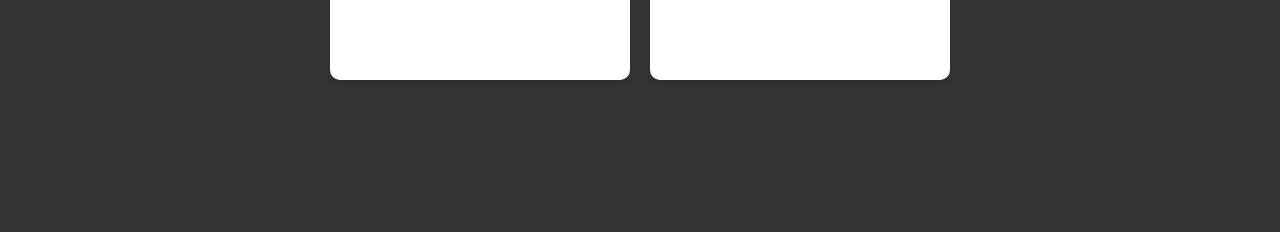
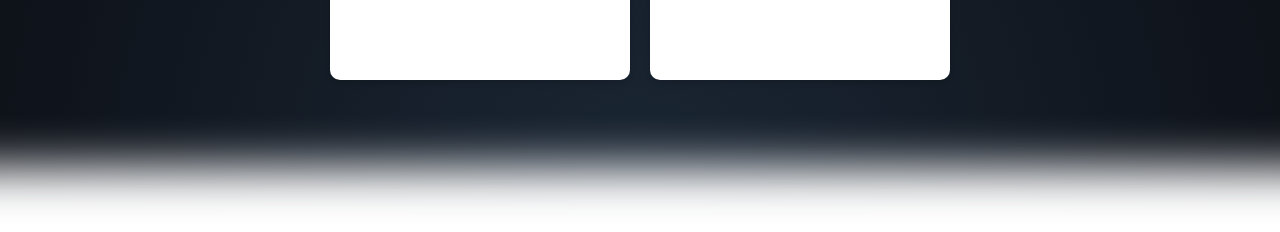
Before and after one commit to JHYOOOOON/holiday-photo, a React (Create React App) app: page / in a window 1280 px wide. Shown: the part 565-797 px from the top of the page. Built offline with nearby package versions, Linux system fonts and the light colour scheme.

Commit message:
style: 눈 스타일 수정

```diff
--- a/src/App.tsx
+++ b/src/App.tsx
@@ -9,6 +9,9 @@ function App() {
 			<Reset />
 			<Router />
 			<Snowfall />
+			<Snow>
+				<StackedSnow />
+			</Snow>
 		</StyledApp>
 	);
 }
@@ -20,9 +23,26 @@ const StyledApp = styled.div`
 	width: 100%;
 	height: 100%;
 	overflow: auto;
-	background-color: #333;
+	background: radial-gradient(ellipse at bottom, #1b2735 0%, #090a0f 100%);
+	filter: drop-shadow(0 0 10px white);
+`;
 
-	a {
-		text-decoration: none;
-	}
+const Snow = styled.div`
+	position: absolute;
+	left: 0;
+	bottom: 0;
+	width: 100%;
+	height: 170px;
+	overflow: hidden;
 `;
+
+const StackedSnow = styled.div`
+	position: absolute;
+	top: 120px;
+	left: 0;
+	width: 100%;
+	height: 100%;
+	background-color: #ffffff;
+	transform: scale(1.2);
+	filter: blur(20px);
+`;
```
